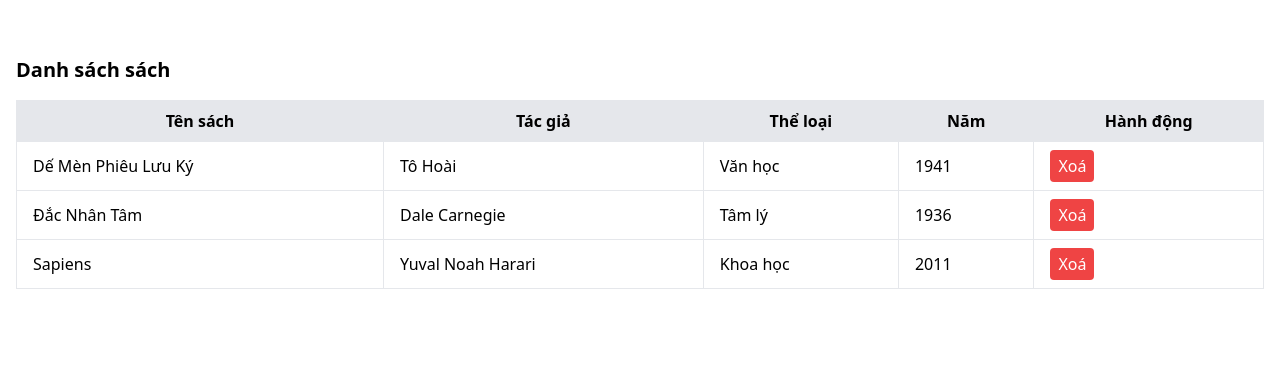
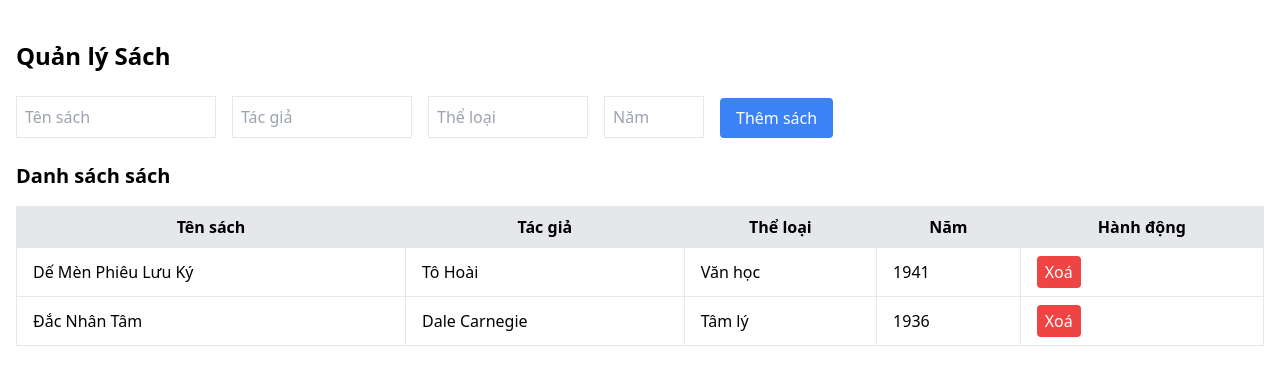
Before and after one commit to NguyenDuyKhai2/PTGDUD_HK6, a React (Vite) app in the folder 22713381_NguyenDuyKhai/: page / in a window 1280 px wide. Shown: the top 384 px of the page. Built offline with nearby package versions, Linux system fonts and the light colour scheme.

Commit message:
them sach moi

```diff
--- a/22713381_NguyenDuyKhai/src/App.jsx
+++ b/22713381_NguyenDuyKhai/src/App.jsx
@@ -1,11 +1,27 @@
-
-import React from 'react';
+// src/App.jsx
+import React, { useState } from 'react';
+import AddBookForm from './components/AddBookForm';
 import BookList from './components/BookList';
 
 function App() {
+  const [books, setBooks] = useState([
+    { id: 1, title: "Dế Mèn Phiêu Lưu Ký", author: "Tô Hoài", genre: "Văn học", year: 1941 },
+    { id: 2, title: "Đắc Nhân Tâm", author: "Dale Carnegie", genre: "Tâm lý", year: 1936 }
+  ]);
+
+  const handleAddBook = (newBook) => {
+    setBooks(prev => [...prev, newBook]);
+  };
+
+  const handleDeleteBook = (id) => {
+    setBooks(prev => prev.filter(book => book.id !== id));
+  };
+
   return (
-    <div className="container mx-auto mt-10">
-      <BookList />
+    <div className="container mx-auto mt-10 px-4">
+      <h1 className="text-2xl font-bold mb-6">Quản lý Sách</h1>
+      <AddBookForm onAdd={handleAddBook} />
+      <BookList books={books} />
     </div>
   );
 }
--- /dev/null
+++ b/22713381_NguyenDuyKhai/src/components/AddBookForm.jsx
@@ -0,0 +1,68 @@
+// src/components/AddBookForm.jsx
+import React, { useState } from 'react';
+
+const AddBookForm = ({ onAdd }) => {
+  const [book, setBook] = useState({
+    title: '',
+    author: '',
+    genre: '',
+    year: ''
+  });
+
+  const handleChange = (e) => {
+    const { name, value } = e.target;
+    setBook(prev => ({ ...prev, [name]: value }));
+  };
+
+  const handleSubmit = (e) => {
+    e.preventDefault();
+    if (book.title && book.author && book.genre && book.year) {
+      onAdd({ ...book, id: Date.now() });
+      setBook({ title: '', author: '', genre: '', year: '' });
+    } else {
+      alert("Vui lòng nhập đầy đủ thông tin.");
+    }
+  };
+
+  return (
+    <form onSubmit={handleSubmit} className="flex flex-wrap items-end gap-4 mb-6">
+      <input
+        name="title"
+        value={book.title}
+        onChange={handleChange}
+        placeholder="Tên sách"
+        className="border p-2 w-[200px]"
+      />
+      <input
+        name="author"
+        value={book.author}
+        onChange={handleChange}
+        placeholder="Tác giả"
+        className="border p-2 w-[180px]"
+      />
+      <input
+        name="genre"
+        value={book.genre}
+        onChange={handleChange}
+        placeholder="Thể loại"
+        className="border p-2 w-[160px]"
+      />
+      <input
+        name="year"
+        value={book.year}
+        onChange={handleChange}
+        placeholder="Năm"
+        type="number"
+        className="border p-2 w-[100px]"
+      />
+      <button
+        type="submit"
+        className="bg-blue-500 text-white px-4 py-2 rounded hover:bg-blue-600"
+      >
+        Thêm sách
+      </button>
+    </form>
+  );
+};
+
+export default AddBookForm;
--- a/22713381_NguyenDuyKhai/src/components/BookList.jsx
+++ b/22713381_NguyenDuyKhai/src/components/BookList.jsx
@@ -1,15 +1,9 @@
-
+// src/components/BookList.jsx
 import React from 'react';
 
-const sampleBooks = [
-  { id: 1, title: "Dế Mèn Phiêu Lưu Ký", author: "Tô Hoài", genre: "Văn học", year: 1941 },
-  { id: 2, title: "Đắc Nhân Tâm", author: "Dale Carnegie", genre: "Tâm lý", year: 1936 },
-  { id: 3, title: "Sapiens", author: "Yuval Noah Harari", genre: "Khoa học", year: 2011 }
-];
-
-const BookList = () => {
+const BookList = ({ books, onDelete }) => {
   return (
-    <div className="p-4">
+    <div>
       <h2 className="text-xl font-bold mb-4">Danh sách sách</h2>
       <table className="table-auto border-collapse w-full">
         <thead>
@@ -22,7 +16,7 @@ const BookList = () => {
           </tr>
         </thead>
         <tbody>
-          {sampleBooks.map(book => (
+          {books.map(book => (
             <tr key={book.id}>
               <td className="border px-4 py-2">{book.title}</td>
               <td className="border px-4 py-2">{book.author}</td>
```
Also changed, not shown: 22713381_NguyenDuyKhai/minhchung/themsach.png (added).
